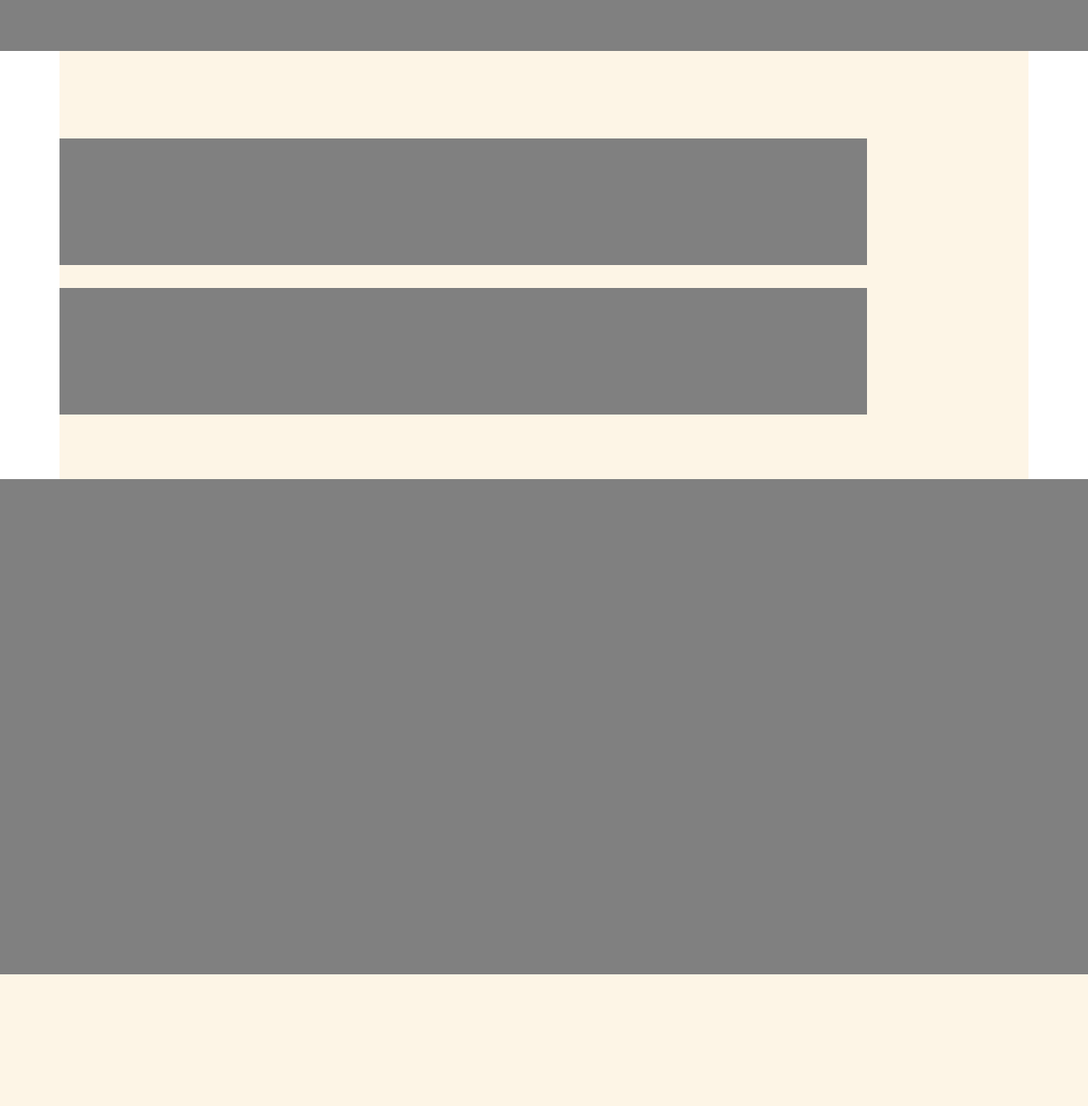
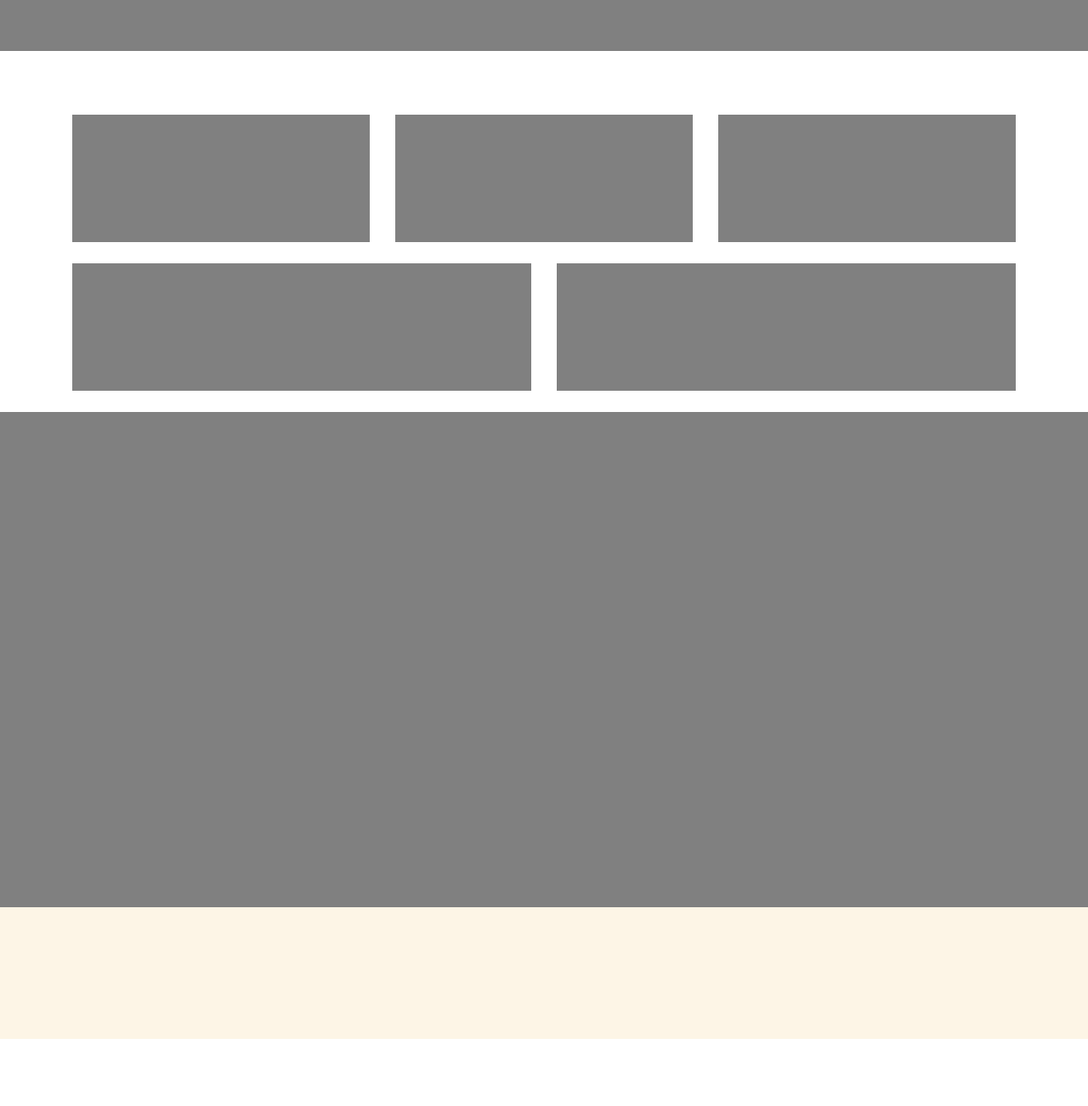
Before and after one commit to Aleks339/city-bank, a website: page index.html in a window 1280 px wide. Shown: the part 340-1642 px from the top of the page at 85% size. After the commit the page ends 1563 px from the top, so only its background shows below. Drawn offline with nearby package versions, Linux system fonts and the light colour scheme.

Commit message:
layout completed

```diff
--- a/gulpfile.js
+++ b/gulpfile.js
@@ -1,5 +1,6 @@
 var gulp = require('gulp');
 var sass = require('gulp-sass');
+var browserSync = require('browser-sync').create();
 
 gulp.task('sass', function(){
 	gulp.src('./sass/*.scss')
@@ -10,3 +11,19 @@ gulp.task('sass', function(){
 gulp.task('sass:watch', function(){
 	gulp.watch('.sass/*.scss', ['sass']);
 });
+
+gulp.task('browserSync', function() {
+     browserSync.init({
+      server: {
+           baseDir: ''
+      },
+    })
+})
+
+gulp.task('dev', ['browserSync'], function(){
+    gulp.watch('./**/*.html', browserSync.reload);
+    gulp.watch('./**/*.php', browserSync.reload);
+    gulp.watch('css/**/*.css', browserSync.reload);
+    gulp.watch('js/**/*.js', browserSync.reload);
+    gulp.watch('sass/*.scss', ['sass']);
+})
--- a/index.html
+++ b/index.html
@@ -11,24 +11,43 @@
 <body>
 
    <header>
-       <div id ="header"></div>
+       <div class ="container"></div>
    </header>
+
 
    <main>
       <div class = "container">
           <div class="row">
-              <div class = "col-lg-5"></div>
-              <div class = "col-lg-offset-1 col-lg-5"></div>
-              <div class = "col-lg-5"></div>
-              <div class = "col-lg-offset-1 col-lg-5"></div>
+              <div class = "col-lg-4">
+                  <div class="item"></div>
+              </div>
+              <div class = "col-lg-4">
+                  <div class="item"></div>
+              </div>
+              <div class = "col-lg-4">
+                  <div class="item"></div>
+              </div>
+              <div class = "col-lg-6">
+                  <div class="item"></div>
+              </div>
+              <div class = "col-lg-6">
+                  <div class="item"></div>
+              </div>
           </div>
           <div id = "popup"></div>
       </div>
    </main>
+   <section class = "computer">
+       <div class="container">
+
+      </div>
+   </section>
+
 
    <footer>
-       <div id = "footer1"></div>
-       <div id = "footer2"></div>
+       <div class="container">
+
+       </div>
    </footer>
 
 </body>
--- a/package.json
+++ b/package.json
@@ -15,5 +15,8 @@
   "bugs": {
     "url": "https://github.com/Aleks339/city-bank/issues"
   },
-  "homepage": "https://github.com/Aleks339/city-bank#readme"
+  "homepage": "https://github.com/Aleks339/city-bank#readme",
+  "devDependencies": {
+    "browser-sync": "^2.18.13"
+  }
 }
--- a/sass/styles.scss
+++ b/sass/styles.scss
@@ -5,41 +5,33 @@ $colorOfFooter1: gray;
 $colorOfFooter2: oldLace;
 $colorOfPopup:black;
 
-#header{
-    width:100%;
-    height:400px;
-    position: relative;
-    top:0px;
+header{
+    .container{
+        min-height: 400px;
+    }
     background-color: $colorOfHeader;
 }
-.container{
-   .row{
-        padding-top: 76px;
-        padding-bottom: 76px;
-        background-color: $backgroundColorOfMain;
-        .col-lg-5{
-            background-color: $colorOfDivs;
-            height: 149px;
-            margin-top: 27px;
-        }
+main{
+    .item{
+        width:100%;
+        min-height: 150px;
+        margin-bottom: 25px;
+        background-color: $colorOfDivs;
     }
-    #popup {
-        width:588px;
-        height:300px;
-        position: relative;
-        top:-390px;
-        margin: auto;
-        background-color: $colorOfPopup;
-        display: none;
+    .container{
+        min-height: 300px;
+        padding-top: 75px;
     }
 }
-#footer1{
-    width: 100%;
-    height:583px;
+.computer{
     background-color: $colorOfFooter1;
+    .container{
+        height:583px;
+    }
 }
-#footer2{
-    width: 100%;
-    height:155px;
+footer{
+    .container{
+        height:155px;
+    }
     background-color: $colorOfFooter2;
 }
```
Also changed, not shown: css/styles.css.
